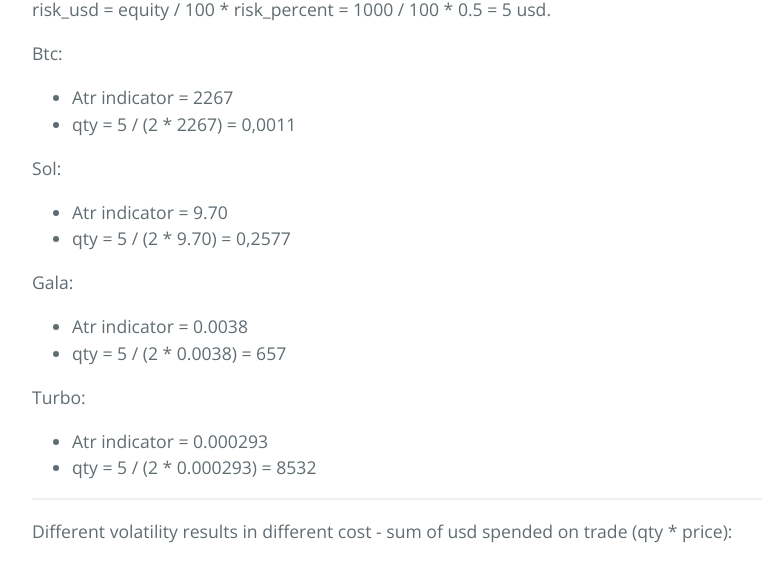
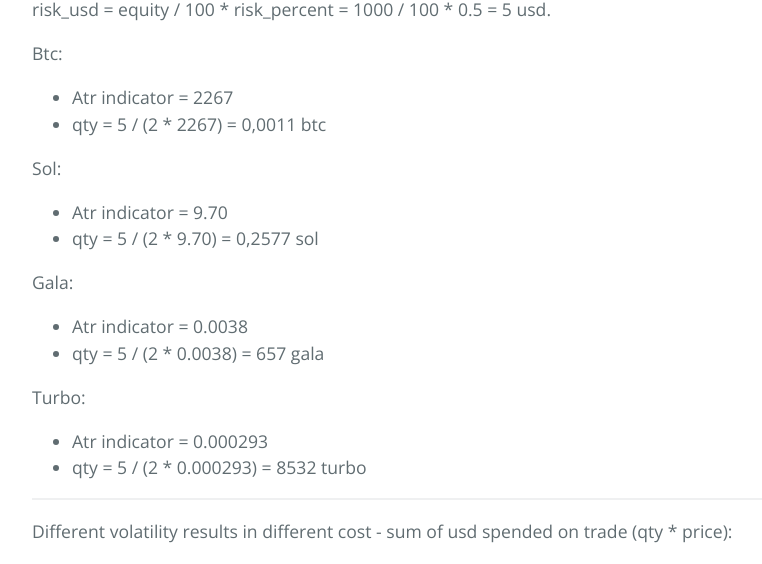
Before and after one commit to sergeyen7/sergeyen7.github.io, a Jekyll site: the page built from index.md, in a window 1280 px wide and 900 px high, scrolled down 12749 px. Shown: the part 148-712 px from the top of the window, without its empty margins (192-954 px from the left). Built offline with Jekyll 4.4.1, drawn with Linux system fonts in a browser that asks for light colours; nearby versions of some CDN libraries.

Commit message:
Update index.md

```diff
--- a/index.md
+++ b/index.md
@@ -361,19 +361,19 @@ risk_usd = equity / 100 * risk_percent = 1000 / 100 * 0.5 = 5 usd.
 
 Btc:
 * Atr indicator = 2267
-* qty = 5 / (2 * 2267) = 0,0011
+* qty = 5 / (2 * 2267) = 0,0011 btc
 
 Sol:
 * Atr indicator = 9.70
-* qty = 5 / (2 * 9.70) = 0,2577
+* qty = 5 / (2 * 9.70) = 0,2577 sol
 
 Gala:
 * Atr indicator = 0.0038
-* qty = 5 / (2 * 0.0038) = 657
+* qty = 5 / (2 * 0.0038) = 657 gala
 
 Turbo:
 * Atr indicator = 0.000293
-* qty = 5 / (2 * 0.000293) = 8532
+* qty = 5 / (2 * 0.000293) = 8532 turbo
 
 * * *
 
```
